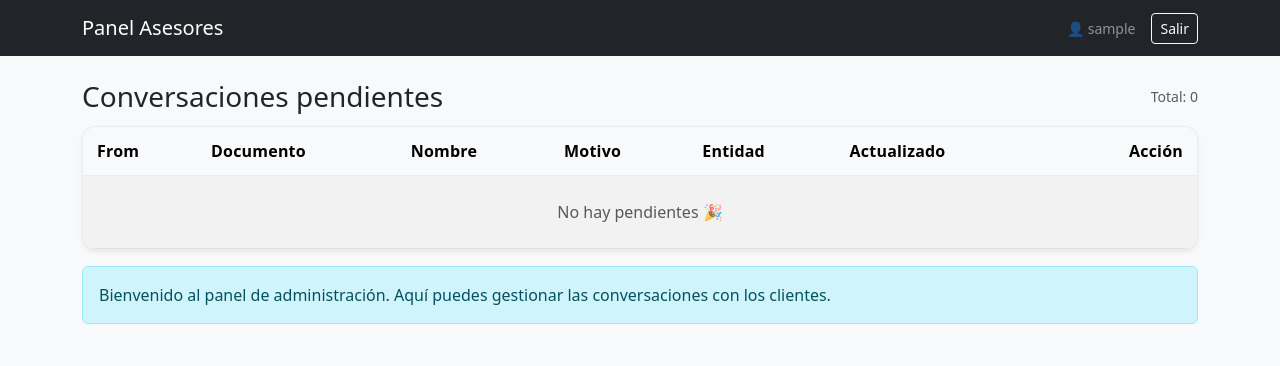
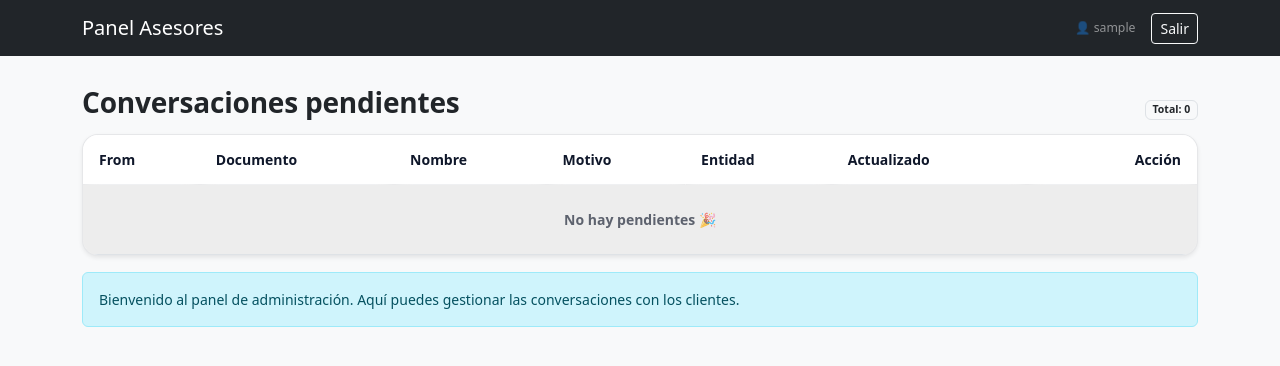
Before and after one commit to ArleyCalderon/chatbot-twilio-Kinetika, a FastAPI app: page /panel in a window 1280 px wide. Shown: the top 366 px of the page. Run offline with FastAPI, Linux system fonts and the light colour scheme; the visitor is signed in with stand-in values (Sample User, id 1).

Commit message:
Refactor: Se segmenta css aparte

```diff
--- a/Templates/base.html
+++ b/Templates/base.html
@@ -7,6 +7,12 @@
 
   <!-- Bootstrap CDN -->
   <link href="https://cdn.jsdelivr.net/npm/bootstrap@5.3.3/dist/css/bootstrap.min.css" rel="stylesheet">
+
+  <!-- CSS global del panel -->
+  <link rel="stylesheet" href="{{ url_for('static', path='css/panel.css') }}">
+
+  <!-- CSS específico por página -->
+  {% block extra_css %}{% endblock %}
 </head>
 
   <body class="bg-light">
--- a/Templates/panel_list.html
+++ b/Templates/panel_list.html
@@ -1,85 +1,17 @@
 {% extends "base.html" %}
 {% set title = "Pendientes" %}
 
+{% block extra_css %}
+<link rel="stylesheet" href="{{ url_for('static', path='css/panel_list.css') }}">
+{% endblock %}
+
 {% block content %}
-
-<style>
-  /* ===== Panel look pro, minimalista (sin romper Bootstrap) ===== */
-
-  .pending-header{
-    display:flex;
-    align-items:center;
-    justify-content:space-between;
-    gap:12px;
-    margin-bottom: 12px;
-  }
-
-  .pending-card{
-    border: 1px solid rgba(0,0,0,.08);
-    border-radius: 14px;
-    box-shadow: 0 6px 18px rgba(0,0,0,.06);
-    overflow: hidden;
-  }
-
-  /* Responsive horizontal */
-  .pending-table-wrap{
-    overflow:auto;
-  }
-
-  /* Header sticky */
-  .pending-table thead th{
-    position: sticky;
-    top: 0;
-    z-index: 2;
-    background: #f8f9fa;
-    border-bottom: 1px solid rgba(0,0,0,.08);
-    font-weight: 700;
-    letter-spacing: .2px;
-  }
-
-  /* Mejor lectura */
-  .pending-table td, .pending-table th{
-    vertical-align: middle;
-    padding: 12px 14px;
-    white-space: nowrap; /* evita saltos feos; el scroll lo maneja el wrap */
-  }
-
-  .pending-table tbody tr{
-    transition: background .12s ease;
-  }
-  .pending-table tbody tr:hover{
-    background: #f4f8ff;
-  }
-
-  /* Acción alineada */
-  .col-action{
-    text-align: right;
-    width: 160px;
-  }
-
-  /* Badge "Nuevo" más bonito */
-  .badge-new{
-    display:inline-block;
-    padding: 6px 10px;
-    border-radius: 999px;
-    font-weight: 700;
-    font-size: 12px;
-    background: #ffe8e8;
-    color: #b02a37;
-    border: 1px solid rgba(176,42,55,.18);
-  }
-
-  /* Botón consistente */
-  .btn-open{
-    border-radius: 10px;
-    padding: 8px 12px;
-    font-weight: 700;
-  }
-</style>
 
 <div class="pending-header">
   <h3 class="mb-0">Conversaciones pendientes</h3>
-  <span class="text-muted small">Total: {{ pending|length }}</span>
+  <span class="badge bg-light text-dark border">
+  Total: {{ pending|length }}
+  </span>
 </div>
 
 <div class="card shadow-sm pending-card">
--- /dev/null
+++ b/static/css/panel.css
@@ -0,0 +1,31 @@
+/* ===== GLOBAL PANEL STYLES ===== */
+
+body {
+  background: #f6f7fb;
+  font-size: 14px;
+}
+
+/* Cards reutilizables */
+.panel-card {
+  border: 1px solid rgba(15,23,42,.10);
+  border-radius: 14px;
+  box-shadow: 0 10px 22px rgba(15,23,42,.07);
+  background: #fff;
+}
+
+/* Botones suaves reutilizables */
+.btn-soft {
+  border-radius: 12px;
+  padding: 8px 12px;
+  font-weight: 700;
+}
+
+/* Badges tipo pill reutilizables */
+.badge-pill {
+  border-radius: 999px;
+  padding: 5px 9px;
+  font-weight: 700;
+  border: 1px solid rgba(15,23,42,.10);
+  background: rgba(15,23,42,.03);
+  color: rgba(15,23,42,.75);
+}
--- /dev/null
+++ b/static/css/panel_list.css
@@ -0,0 +1,129 @@
+
+/* ===== SaaS Premium (solo CSS, sin frameworks extra) ===== */
+
+/* Fondo más suave */
+body{
+background: #f6f7fb;
+}
+
+/* Header */
+.pending-header{
+display:flex;
+align-items:flex-end;
+justify-content:space-between;
+gap:12px;
+margin: 6px 0 14px 0;
+}
+.pending-header h3{
+margin:0;
+font-weight: 800;
+letter-spacing: -.2px;
+}
+.pending-header .text-muted{
+font-weight: 600;
+}
+
+/* Card */
+.pending-card{
+border: 1px solid rgba(15,23,42,.10);
+border-radius: 16px;
+box-shadow: 0 12px 28px rgba(15,23,42,.08);
+background: #fff;
+overflow: hidden;
+}
+
+/* Wrap */
+.pending-table-wrap{
+overflow:auto;
+}
+
+/* Tabla: más “fina” */
+.pending-table{
+font-size: 14px;
+}
+.pending-table td, .pending-table th{
+padding: 14px 16px;
+vertical-align: middle;
+white-space: nowrap;
+}
+
+/* Header sticky con look moderno */
+.pending-table thead th{
+position: sticky;
+top: 0;
+z-index: 2;
+background: rgba(255,255,255,.92);
+backdrop-filter: blur(8px);
+border-bottom: 1px solid rgba(15,23,42,.10);
+font-weight: 800;
+color: #0f172a;
+}
+
+/* Filas: menos zebra, más hover */
+.table-striped > tbody > tr:nth-of-type(odd) > *{
+background-color: rgba(15,23,42,.02);
+}
+.pending-table tbody tr{
+transition: background .12s ease, transform .06s ease;
+}
+.pending-table tbody tr:hover{
+background: rgba(59,130,246,.06);
+}
+
+/* Columna acción */
+.col-action{
+text-align:right;
+width: 170px;
+}
+
+/* Badge Nuevo: premium */
+.badge-new{
+display:inline-flex;
+align-items:center;
+gap:6px;
+padding: 6px 10px;
+border-radius: 999px;
+font-weight: 800;
+font-size: 12px;
+background: rgba(239,68,68,.10);
+color: #b91c1c;
+border: 1px solid rgba(239,68,68,.22);
+}
+.badge-new::before{
+content:"";
+width:8px;
+height:8px;
+border-radius:999px;
+background: #ef4444;
+box-shadow: 0 0 0 3px rgba(239,68,68,.18);
+}
+
+/* Botón Abrir: más “app” */
+.btn-open{
+border-radius: 12px;
+padding: 9px 14px;
+font-weight: 800;
+box-shadow: 0 10px 18px rgba(59,130,246,.18);
+}
+.btn-open:active{
+transform: translateY(1px);
+box-shadow: 0 6px 12px rgba(59,130,246,.16);
+}
+
+/* Texto “From” un poquito más suave */
+.pending-table td.text-muted{
+color: rgba(15,23,42,.65) !important;
+font-weight: 600;
+}
+
+/* Scrollbar más agradable (Chrome/Edge) */
+.pending-table-wrap::-webkit-scrollbar{
+height: 10px;
+}
+.pending-table-wrap::-webkit-scrollbar-thumb{
+background: rgba(15,23,42,.20);
+border-radius: 999px;
+}
+.pending-table-wrap::-webkit-scrollbar-track{
+background: rgba(15,23,42,.06);
+}
```
Also changed, not shown: Templates/panel_chat.html (+7 -110 lines), static/css/panel_chat.css (added, +135 -0 lines). Lines whose indentation alone changed are shown as unchanged.
